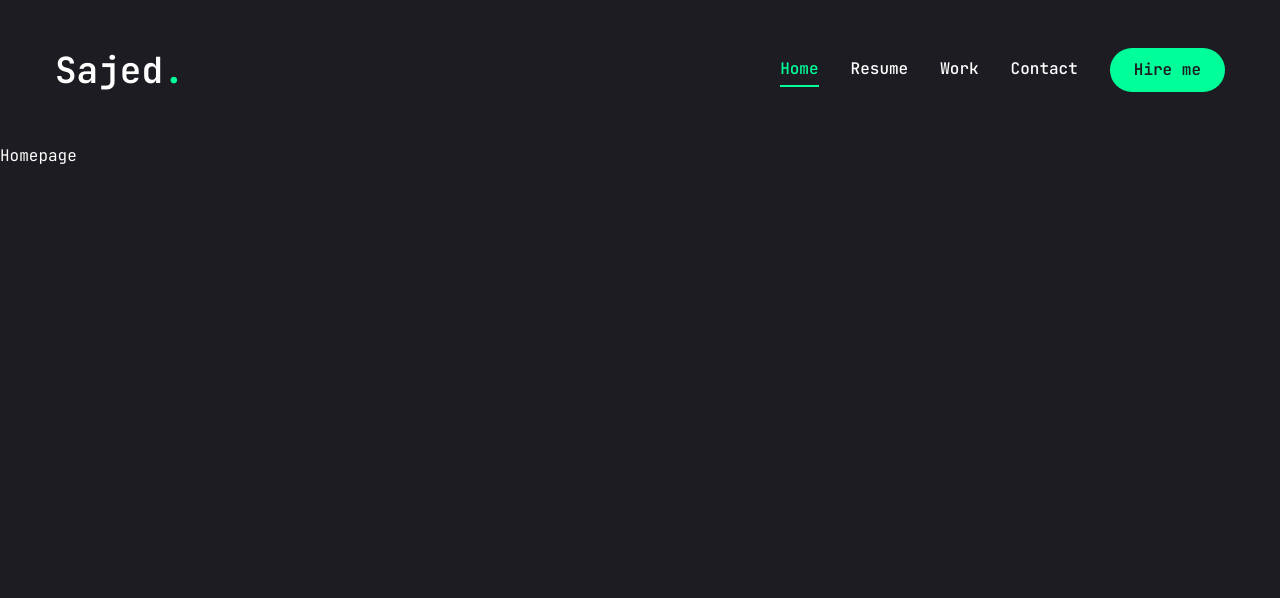
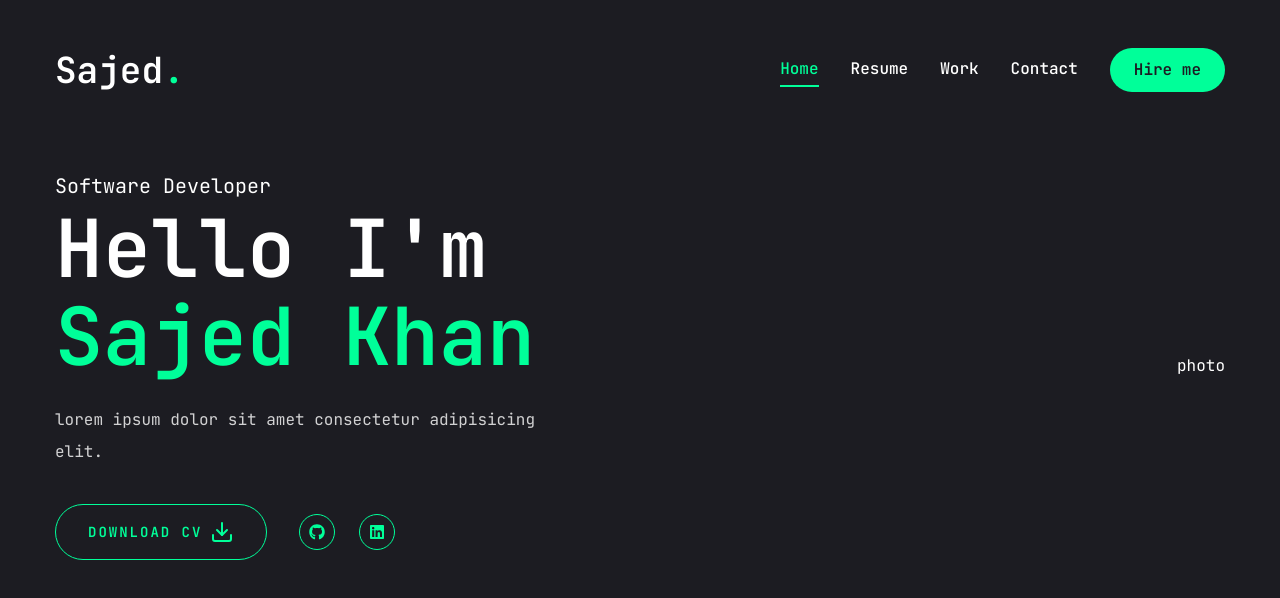
Before and after one commit to Sajed-Khan/Portfolio-Website, a Next.js app: page / in a window 1280 px wide. Shown: the top 598 px of the page. Built offline with nearby package versions, Linux system fonts and the light colour scheme.

Commit message:
Homepage and socials pages commit

```diff
--- a/app/globals.css
+++ b/app/globals.css
@@ -6,4 +6,13 @@
     body {
         @apply font-primary bg-primary text-white leading-loose
     }
+    .h1{
+        @apply text-[48px] xl:text-[80px] leading-[1.1] font-semibold
+    }
+    .h2{
+        @apply text-[36px] xl:text-[48px] leading-[1.1] font-semibold
+    }
+    .h3{
+        @apply text-[20px] xl:text-[24px] leading-[1.1] font-semibold
+    }
 }
--- a/app/page.jsx
+++ b/app/page.jsx
@@ -1,7 +1,32 @@
+import Socials from "@/components/Socials";
+import { Button } from "@/components/ui/button";
+import { DownloadIcon } from "lucide-react";
 import Image from "next/image";
 
 export default function Home() {
   return (
-    <main>Homepage</main>
+    <section className="h-full">
+      <div className="container mx-auto h-full">
+        <div className="flex flex-col xl:flex-row items-center justify-between xl:pt-8 xl:pb-24">
+          <div className="text-center xl:text-left">
+            <span className="text-xl">Software Developer</span>
+            <h1 className="h1 mb-6">
+              Hello I'm <br/> <span className="text-accent">Sajed Khan</span>
+            </h1>
+            <p className="max-w-[500px] mb-9 text-white/80">lorem ipsum dolor sit amet consectetur adipisicing elit.</p>
+            <div className="flex flex-col xl:flex-row items-center gap-8">
+              <Button variant="outline" size="lg" className="uppercase flex items-center gap-2">
+                <span>Download CV</span>
+                <DownloadIcon className="text-xl"/>
+              </Button>
+              <div className="mb-8 xl:mb-0">
+                <Socials containerStyles="flex gap-6" iconStyles="w-9 h-9 border border-accent rounded-full flex justify-center items-center text-accent text-base hover:bg-accent hover:text-primary hover:transition-all duration-500"/>
+              </div>
+            </div>
+          </div>
+          <div>photo</div>
+        </div>
+      </div>
+    </section>
   );
 }
--- /dev/null
+++ b/components/Socials.jsx
@@ -0,0 +1,24 @@
+import Link from 'next/link'
+import React from 'react'
+import {FaGithub, FaLinkedin} from "react-icons/fa"
+
+const socials =[
+    {icon: <FaGithub/>, path: "https://github.com/Sajed-Khan"},
+    {icon: <FaLinkedin/> , path: "https://www.linkedin.com/in/sajed-khan/"}
+]
+
+const Socials = ({containerStyles, iconStyles}) => {
+  return (
+    <div className={containerStyles}>
+        {socials.map((item, index) =>{
+            return (
+                <Link key={index} href={item.path} className={iconStyles}>
+                    {item.icon}
+                </Link>
+            )
+        })}
+    </div>
+  )
+}
+
+export default Socials
```
